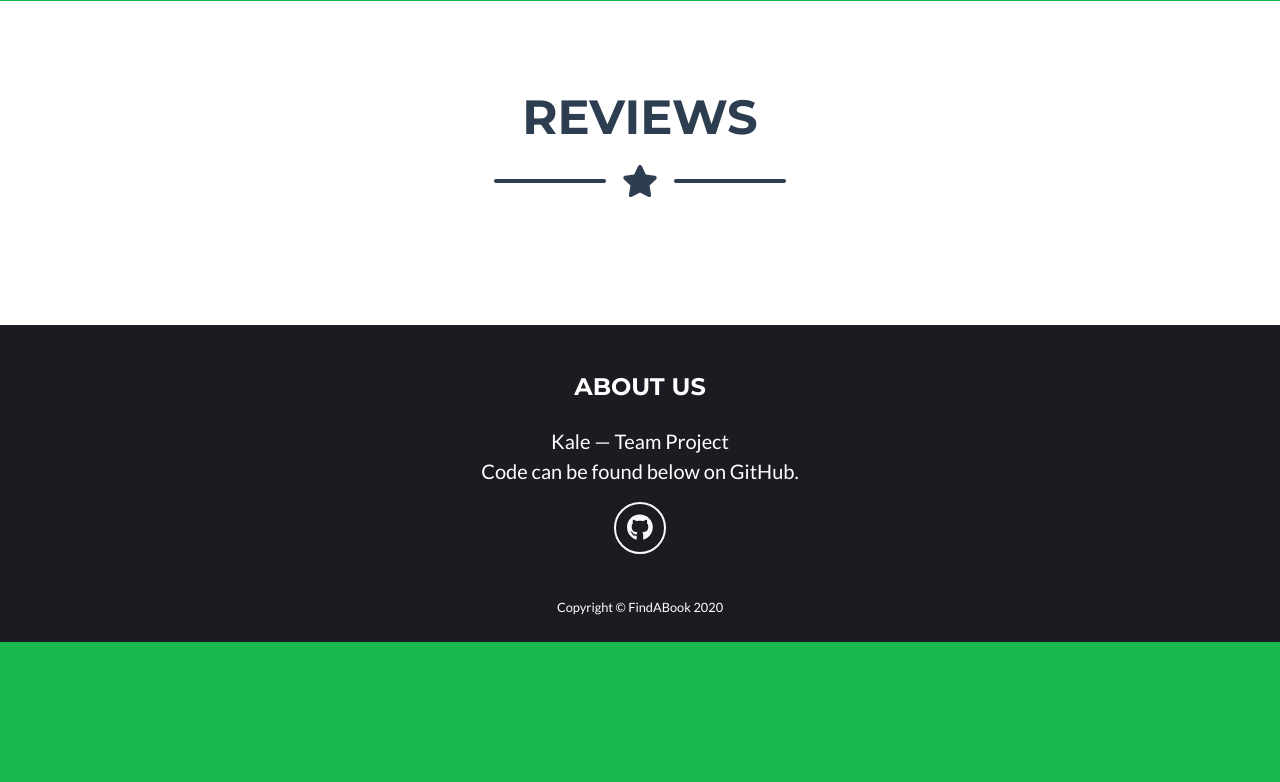
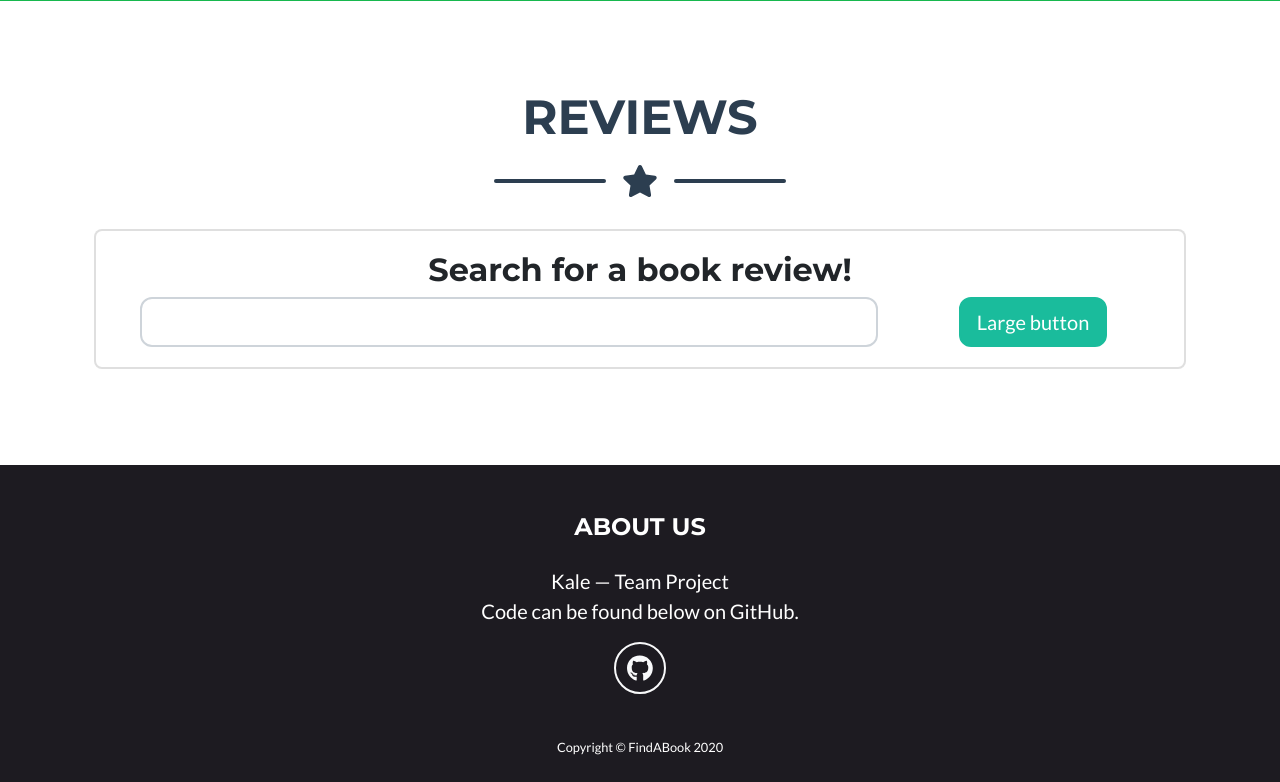
Before and after one commit to wizardofcmd/Find-A-Review, a Flask app: page / in a window 1280 px wide. Shown: the part 767-1549 px from the top of the page. Before the commit the page ends 1409 px from the top, so only its background shows below. Run offline with Flask 2, Linux system fonts and the light colour scheme; data that the repository does not hold is empty; some libraries are stand-ins or nearby versions.

Commit message:
Added button

```diff
--- a/templates/index.html
+++ b/templates/index.html
@@ -52,13 +52,30 @@
         <!-- Reviews Section-->
         <section class="page-section portfolio" id="portfolio">
             <div class="container">
-                <!-- Portfolio Section Heading-->
+                <!-- Review Section Heading-->
                 <h2 class="page-section-heading text-center text-uppercase text-secondary mb-0">Reviews</h2>
                 <!-- Icon Divider-->
                 <div class="divider-custom">
                     <div class="divider-custom-line"></div>
                     <div class="divider-custom-icon"><i class="fas fa-star"></i></div>
                     <div class="divider-custom-line"></div>
+                </div>
+                <div class="card card-body">
+                    <div class="container">
+                        <div class="row">
+                            <div class="col-md-12 text-center">
+                                <h2 class>Search for a book review!</h2>
+                            </div>
+                        </div>
+                        <div class="row">
+                            <div class="col-md-9">
+                                <input class="form-control form-control-lg" type="text" aria-label=".form-control-lg example">
+                            </div>
+                            <div class="col-md-3 text-center">
+                                <button type="button" class="btn btn-primary btn-lg">Large button</button>
+                            </div>
+                        </div>
+                    </div>
                 </div>
             </div>
         </section>
```
